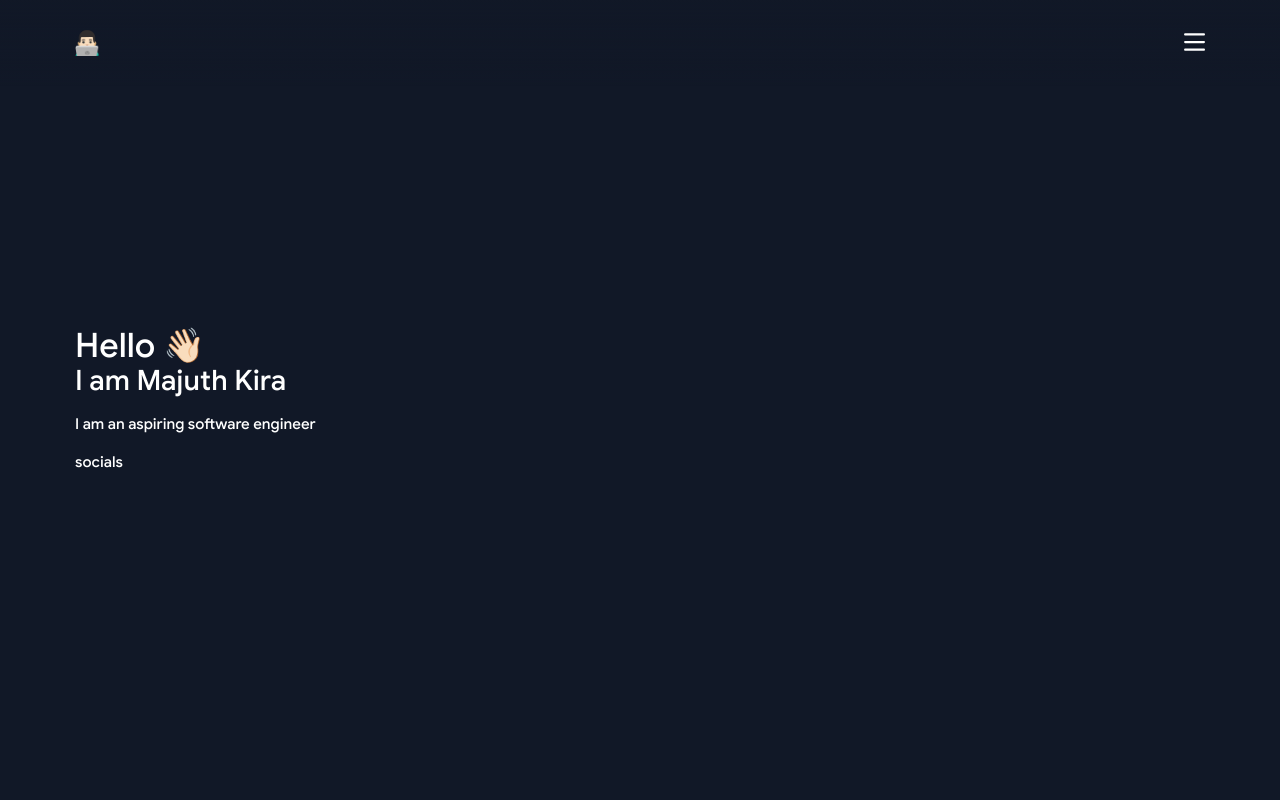
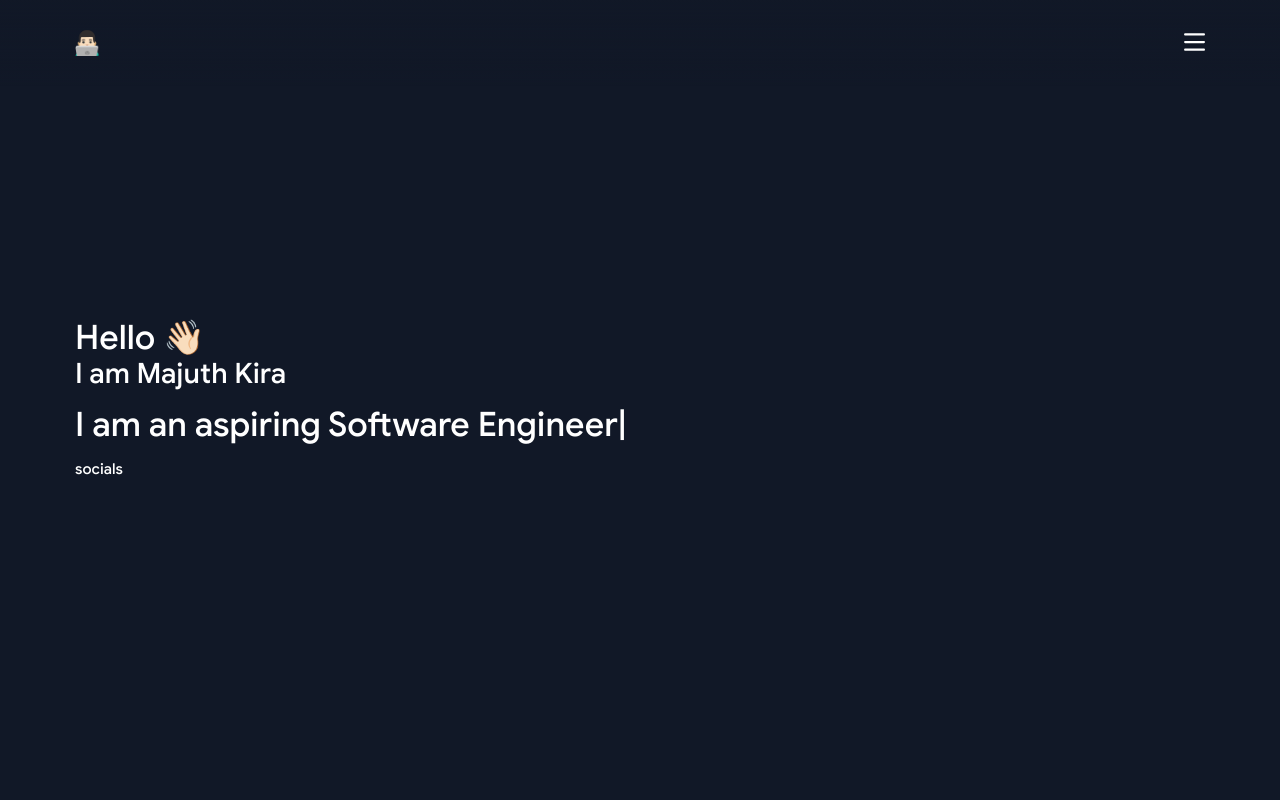
Before and after one commit to majuth/portfolio-site-2.0, a React (Create React App) app: page / in a window 1280 px wide. Shown: the top 800 px of the page. Built offline with nearby package versions, Linux system fonts and the light colour scheme.

Commit message:
Finished implementing typed title

```diff
--- a/src/components/title/title.js
+++ b/src/components/title/title.js
@@ -1,14 +1,34 @@
+import React from "react";
 import { TYPEDTITLE } from "../../data.ts";
 import Typed from "typed.js";
 
 function Title() {
+    const typedTitle = React.useRef(null);
+
+    React.useEffect(() => {
+        const typed = new Typed(typedTitle.current, {
+            strings: TYPEDTITLE,
+            typeSpeed: 50,
+            backSpeed: 50,
+            backDelay: 8000,
+            loop: true,
+        });
+
+        return () => {
+            // Destroy Typed instance during cleanup to stop animation
+            typed.destroy();
+        };
+    }, []);
+
     return <section id="home" className="w-full flex md:items-center py-8 section-container min-h-screen relative mb-24">
     <div className="font-medium flex flex-col pt-32 md:pt-0 select-none">
         <div className="md:mb-4 mb-2">
             <h2 className="text-4xl seq"> Hello 👋🏻 </h2>
             <h1 className="text-3xl seq"> I am Majuth Kira </h1>
         </div>
-        <p className="mb-4"> I am an aspiring software engineer</p>
+        <p className="mb-4 text-xl sm:text-2xl md:text-4xl seq">
+            <span ref={typedTitle} />
+        </p>
         <div className="flex seq">socials</div>
     </div>
     </section>;
```
